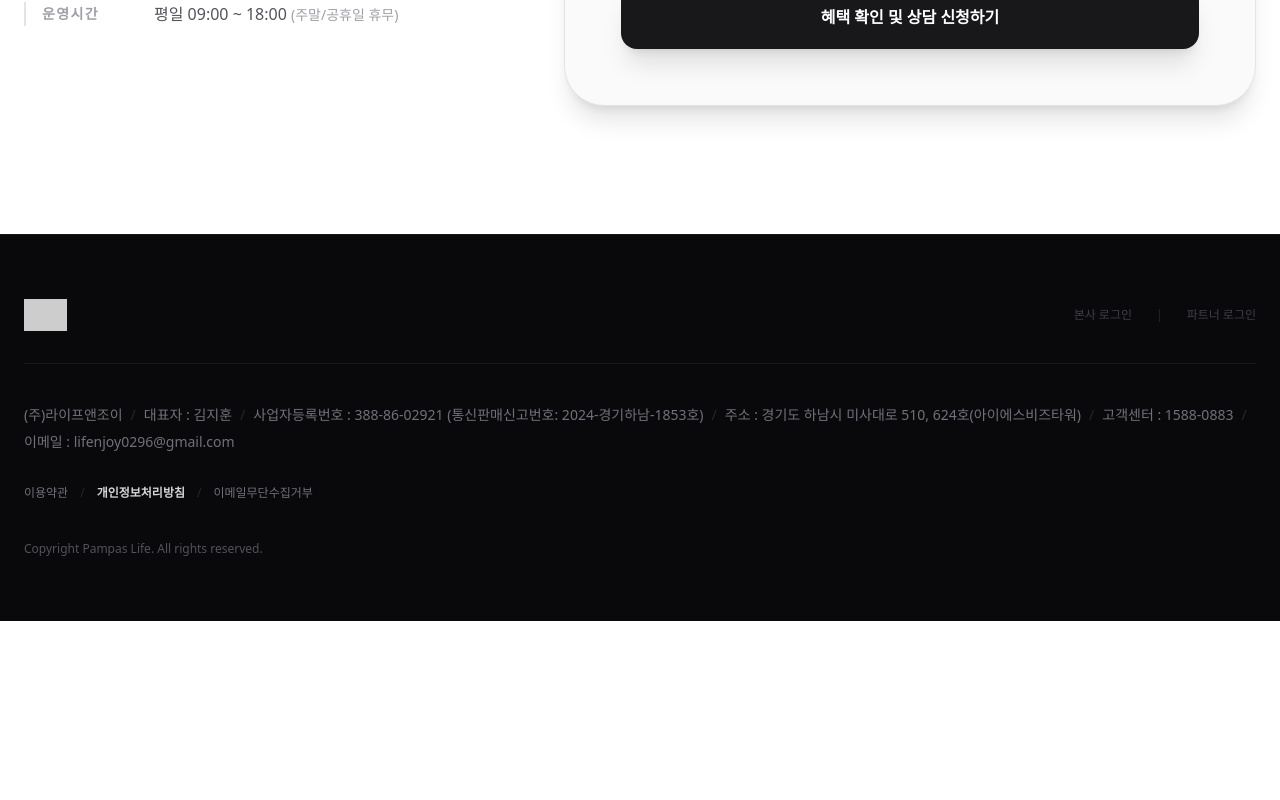
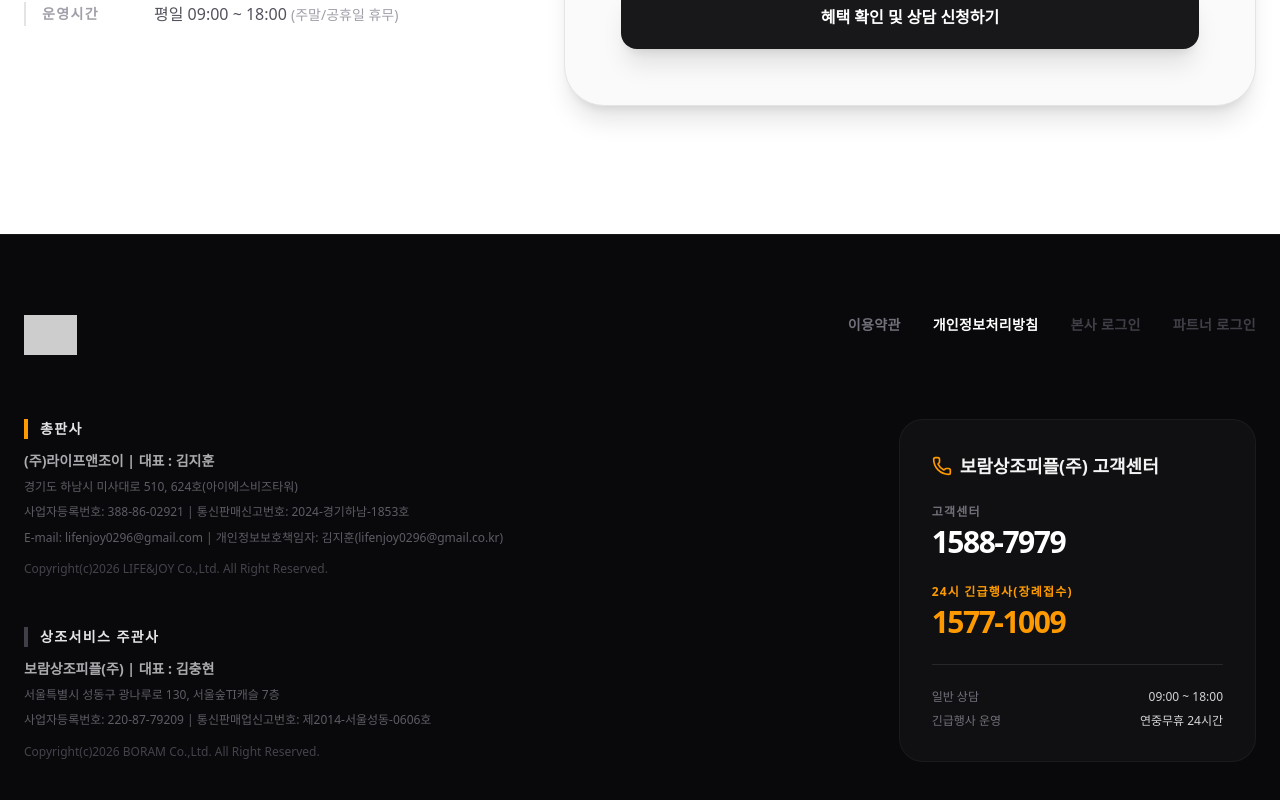
Before and after one commit to jihoon3813-commits/boram598, a React (Vite) app: page / in a window 1280 px wide. Shown: the part 10261-11061 px from the top of the page. Before the commit the page ends 10882 px from the top, so only its background shows below. Built offline with nearby package versions, Linux system fonts and the light colour scheme; no server answers; grey boxes are pictures that could not be loaded; a web font is replaced by a local one.

Commit message:
Revert "style: simplify and clean up footer layout according to mockup"
This reverts commit bee9af728b54e5e8d0529f294f1a86f11ffa598a.

```diff
--- a/src/pages/Landing.tsx
+++ b/src/pages/Landing.tsx
@@ -1281,52 +1281,77 @@
       </section>
 
       {/* --- Footer --- */}
-      <footer className="bg-zinc-950 text-zinc-500 py-16 border-t border-zinc-900 font-sans">
+      <footer className="bg-zinc-950 text-zinc-500 py-20 border-t border-zinc-900">
         <div className="max-w-7xl mx-auto px-6">
-          {/* Logo & Login links */}
-          <div className="flex flex-col sm:flex-row justify-between items-start sm:items-center gap-6 mb-10 pb-8 border-b border-zinc-900">
-            <Link to={partnerName ? `/${partnerName}` : "/"} className="flex items-center gap-2">
+          <div className="flex flex-col md:flex-row justify-between items-start gap-12 mb-16">
+            <Link to={partnerName ? `/${partnerName}` : "/"} className="flex items-center gap-2 group">
               <img
                 src="https://res.cloudinary.com/dfkntvpmv/image/upload/v1782112100/%EB%A1%9C%EA%B3%A0_%EB%B0%B0%EA%B2%BD%EC%82%AD%EC%A0%9C_nhhrye.png"
                 alt="Logo"
-                className="h-8 w-auto brightness-0 invert opacity-80"
+                className="h-10 w-auto brightness-0 invert opacity-80"
               />
             </Link>
-            <div className="flex gap-6 text-xs text-zinc-700">
-              <a href="/admin/login" target="_blank" rel="noopener noreferrer" className="hover:text-zinc-400 transition-colors">본사 로그인</a>
-              <span className="text-zinc-800">|</span>
-              <a href="/partner/login" target="_blank" rel="noopener noreferrer" className="hover:text-zinc-400 transition-colors">파트너 로그인</a>
+            <div className="flex gap-8 text-sm font-bold tracking-wide">
+              <a href="#" className="hover:text-white transition-colors">이용약관</a>
+              <a href="#" className="text-white hover:text-amber-500 transition-colors font-black">개인정보처리방침</a>
+              <a href="/admin/login" target="_blank" rel="noopener noreferrer" className="text-zinc-700 hover:text-white transition-colors">본사 로그인</a>
+              <a href="/partner/login" target="_blank" rel="noopener noreferrer" className="text-zinc-700 hover:text-white transition-colors">파트너 로그인</a>
             </div>
           </div>
 
-          <div className="space-y-6 text-xs sm:text-sm font-normal leading-relaxed text-zinc-500">
-            {/* Company Info */}
-            <div className="flex flex-wrap items-center gap-x-2 gap-y-1">
-              <span>(주)라이프앤조이</span>
-              <span className="text-zinc-800">/</span>
-              <span>대표자 : 김지훈</span>
-              <span className="text-zinc-800">/</span>
-              <span>사업자등록번호 : 388-86-02921 (통신판매신고번호: 2024-경기하남-1853호)</span>
-              <span className="text-zinc-800">/</span>
-              <span className="w-full sm:w-auto">주소 : 경기도 하남시 미사대로 510, 624호(아이에스비즈타워)</span>
-              <span className="text-zinc-800 hidden sm:inline">/</span>
-              <span>고객센터 : 1588-0883</span>
-              <span className="text-zinc-800">/</span>
-              <span>이메일 : lifenjoy0296@gmail.com</span>
+          <div className="grid lg:grid-cols-12 gap-12 lg:gap-20">
+            {/* Left: Company Info */}
+            <div className="lg:col-span-8 space-y-12">
+              {/* Distributor */}
+              <div className="space-y-3">
+                <h5 className="text-zinc-200 font-black text-sm uppercase tracking-widest border-l-4 border-amber-500 pl-3">총판사</h5>
+                <div className="text-xs font-light space-y-1.5 leading-relaxed opacity-80">
+                  <p className="text-zinc-300 font-bold text-sm">(주)라이프앤조이 | 대표 : 김지훈</p>
+                  <p>경기도 하남시 미사대로 510, 624호(아이에스비즈타워)</p>
+                  <p>사업자등록번호: 388-86-02921 | 통신판매신고번호: 2024-경기하남-1853호</p>
+                  <p>E-mail: lifenjoy0296@gmail.com | 개인정보보호책임자: 김지훈(lifenjoy0296@gmail.co.kr)</p>
+                  <p className="mt-3 text-zinc-600">Copyright(c)2026 LIFE&JOY Co.,Ltd. All Right Reserved.</p>
+                </div>
+              </div>
+
+              {/* Service Organizer */}
+              <div className="space-y-3">
+                <h5 className="text-zinc-200 font-black text-sm uppercase tracking-widest border-l-4 border-zinc-700 pl-3">상조서비스 주관사</h5>
+                <div className="text-xs font-light space-y-1.5 leading-relaxed opacity-80">
+                  <p className="text-zinc-300 font-bold text-sm">보람상조피플(주) | 대표 : 김충현</p>
+                  <p>서울특별시 성동구 광나루로 130, 서울숲TI캐슬 7층</p>
+                  <p>사업자등록번호: 220-87-79209 | 통신판매업신고번호: 제2014-서울성동-0606호</p>
+                  <p className="mt-3 text-zinc-600">Copyright(c)2026 BORAM Co.,Ltd. All Right Reserved.</p>
+                </div>
+              </div>
             </div>
 
-            {/* Links */}
-            <div className="flex flex-wrap items-center gap-x-3 gap-y-1 text-xs pt-2">
-              <a href="#" className="hover:text-white transition-colors">이용약관</a>
-              <span className="text-zinc-800">/</span>
-              <a href="#" className="text-zinc-300 hover:text-white transition-colors font-bold">개인정보처리방침</a>
-              <span className="text-zinc-800">/</span>
-              <a href="#" className="hover:text-white transition-colors">이메일무단수집거부</a>
-            </div>
-
-            {/* Copyright */}
-            <div className="text-xs text-zinc-600 pt-4">
-              Copyright Pampas Life. All rights reserved.
+            {/* Right: Customer Center */}
+            <div className="lg:col-span-4 bg-zinc-900/50 rounded-3xl p-8 border border-zinc-800/50">
+              <h5 className="text-zinc-100 font-black text-lg mb-6 flex items-center gap-2">
+                <Phone size={20} className="text-amber-500" />
+                보람상조피플(주) 고객센터
+              </h5>
+              <div className="space-y-6">
+                <div>
+                  <p className="text-zinc-500 text-xs font-bold uppercase tracking-widest mb-1">고객센터</p>
+                  <p className="text-3xl font-black text-white tracking-tighter">1588-7979</p>
+                </div>
+                <div>
+                  <p className="text-amber-500 text-xs font-bold uppercase tracking-widest mb-1">24시 긴급행사(장례접수)</p>
+                  <p className="text-3xl font-black text-amber-500 tracking-tighter">1577-1009</p>
+                </div>
+                <div className="pt-6 border-t border-zinc-800 space-y-2 text-xs font-medium">
+                  <p className="flex justify-between">
+                    <span className="text-zinc-500">일반 상담</span>
+                    <span className="text-zinc-300">09:00 ~ 18:00</span>
+                  </p>
+                  <p className="flex justify-between">
+                    <span className="text-zinc-500">긴급행사 운영</span>
+                    <span className="text-zinc-300">연중무휴 24시간</span>
+                  </p>
+                </div>
+              </div>
             </div>
           </div>
         </div>
```
